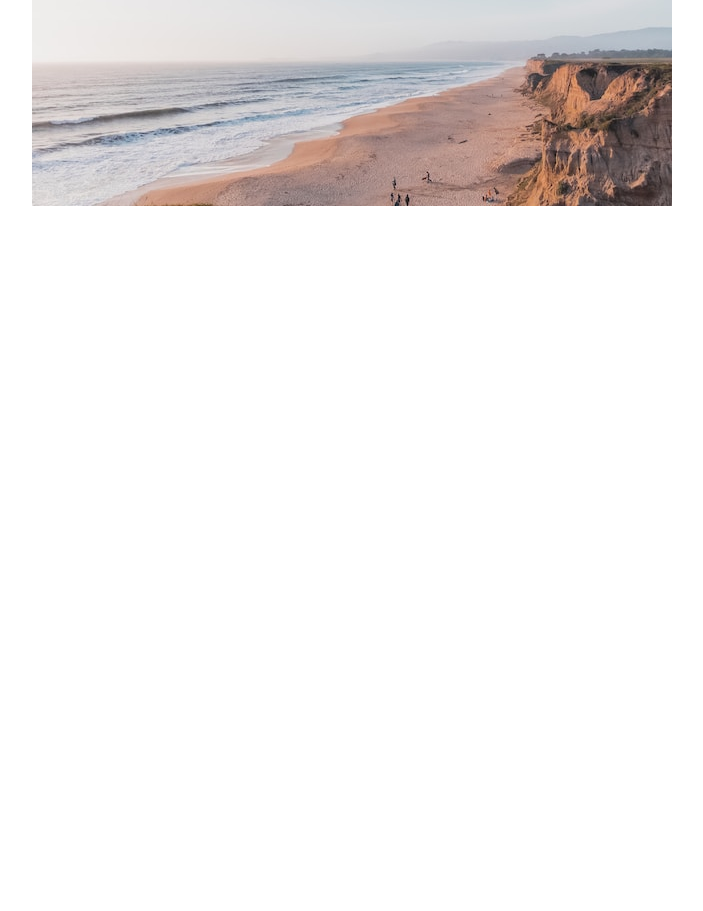
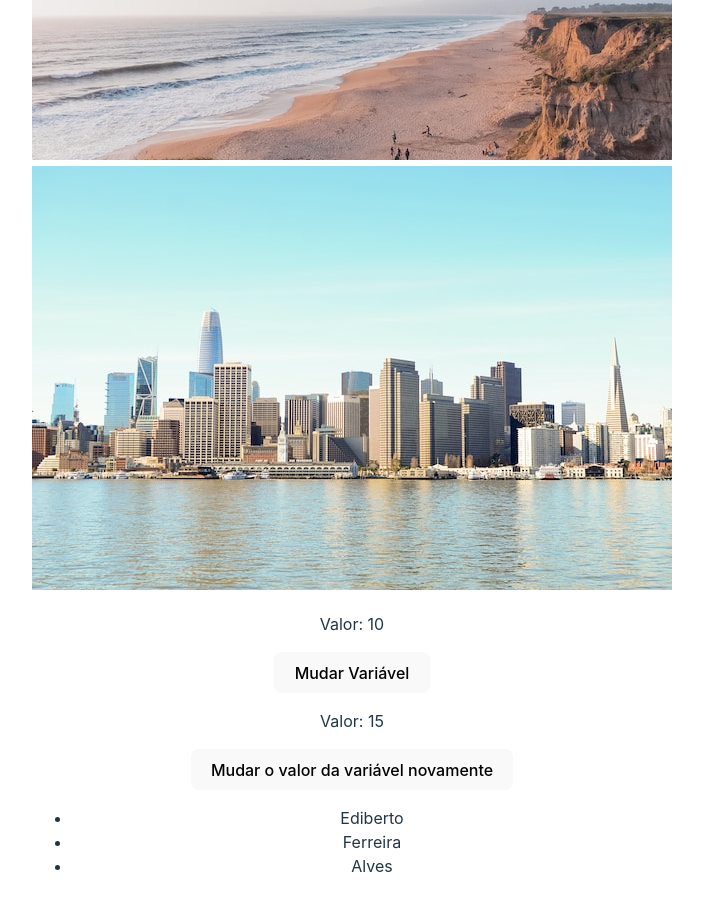
Before and after one commit to edibertoalves/Udemy_HoraDeCodar_React, a React (Vite) app in the folder 3_AVANCANDO_EM_REACT/avancando/: page / in a window 1280 px wide. Shown: the part 509-1420 px from the top of the page, without its empty margins (288-991 px from the left). Before the commit the page ends 800 px from the top, so only its background shows below. Built offline with nearby package versions, Linux system fonts and the light colour scheme.

Commit message:
aulas de renderização de imagens, variaveis e listas

```diff
--- a/3_AVANCANDO_EM_REACT/avancando/src/App.jsx
+++ b/3_AVANCANDO_EM_REACT/avancando/src/App.jsx
@@ -2,6 +2,11 @@
 import reactLogo from "./assets/react.svg";
 import viteLogo from "/vite.svg";
 import "./App.css";
+
+import SkylineCity from './assets/skyline_city.jpg'
+import ManageData from "./components/ManageData";
+import ListRender from "./components/ListRender";
+
 
 function App() {
   const [count, setCount] = useState(0);
@@ -14,6 +19,17 @@
         <div>
           <img src="/paisagem_praia.jpg" alt="Paisagem de Praia" />
         </div>
+
+        {/* Imagem em assets */}
+        <div>
+          <img src={ SkylineCity } alt="" srcset="" />
+        </div>
+        <div>
+          <ManageData />
+        </div>
+        <div>
+          <ListRender />
+        </div>
       </div>
     </>
   );
--- /dev/null
+++ b/3_AVANCANDO_EM_REACT/avancando/src/components/ListRender.jsx
@@ -0,0 +1,17 @@
+import { useState } from "react";
+
+const ListRender = () => {
+  const [List] = useState(["Ediberto", "Ferreira", "Alves"]);
+
+  return (
+    <div>
+      <ul>
+        {List.map((item) => (
+          <li>{item}</li>
+        ))}
+      </ul>
+    </div>
+  );
+};
+
+export default ListRender;
--- /dev/null
+++ b/3_AVANCANDO_EM_REACT/avancando/src/components/ManageData.jsx
@@ -0,0 +1,26 @@
+import { useState } from "react";
+
+const ManageData = () => {
+  let someData = 10
+
+  console.log(someData)
+
+  const [number, setNumber] = useState(15);
+
+  console.log(number)
+
+  return (
+    <div>
+      <div>
+        <p>Valor: {someData}</p>
+        <button onClick={() => (someData = 15)}>Mudar Variável</button>
+      </div>
+      <div>
+        <p>Valor: {number}</p>
+        <button onClick={() => setNumber(25)}>Mudar o valor da variável novamente</button>
+      </div>
+    </div>
+  );
+};
+
+export default ManageData;
--- a/3_AVANCANDO_EM_REACT/avancando/src/index.css
+++ b/3_AVANCANDO_EM_REACT/avancando/src/index.css
@@ -12,6 +12,7 @@
   -webkit-font-smoothing: antialiased;
   -moz-osx-font-smoothing: grayscale;
   -webkit-text-size-adjust: 100%;
+  padding-bottom: 500px;
 }
 
 a {
```
Also changed, not shown: 3_AVANCANDO_EM_REACT/avancando/src/assets/skyline_city.jpg (added).
